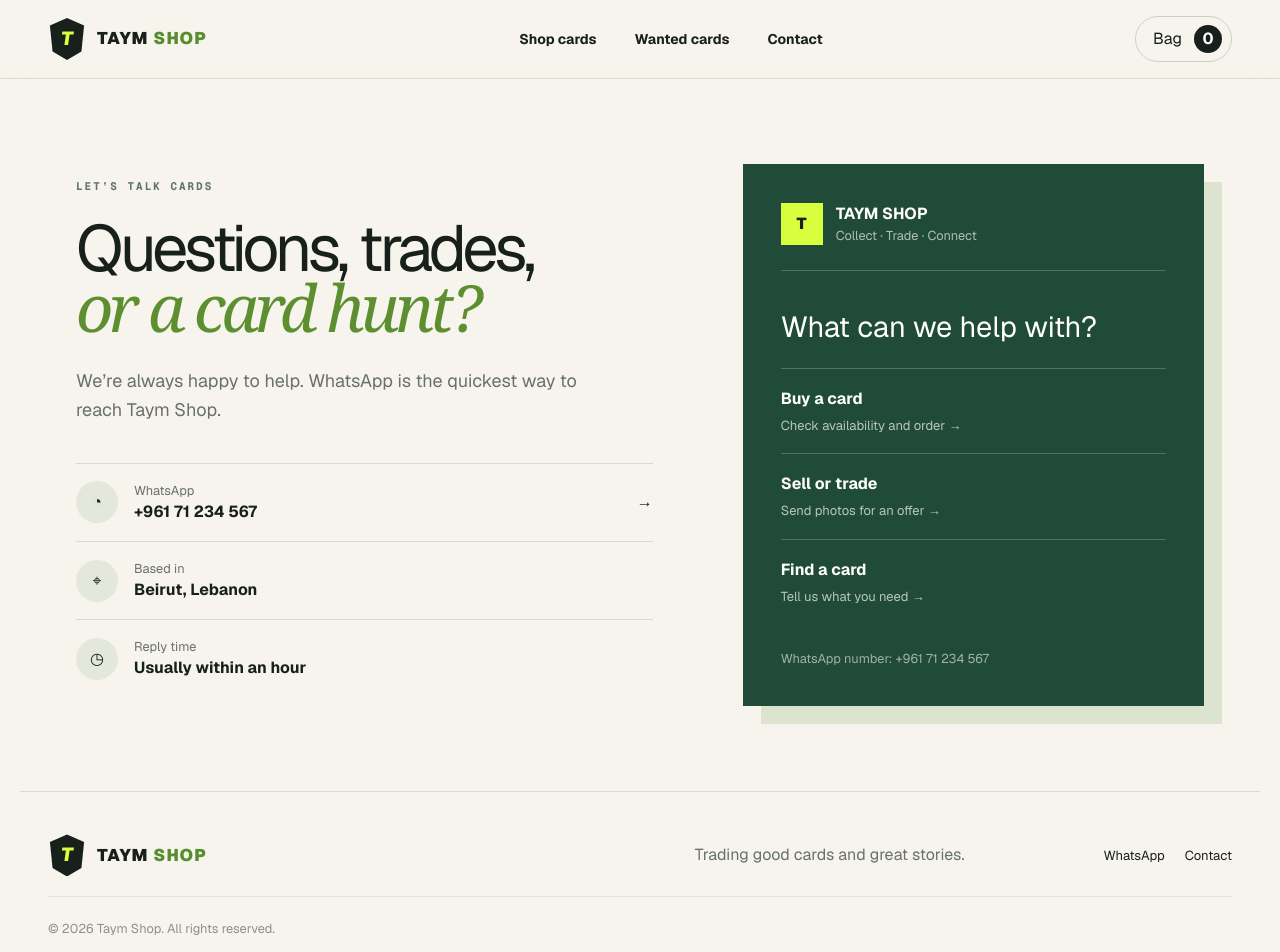
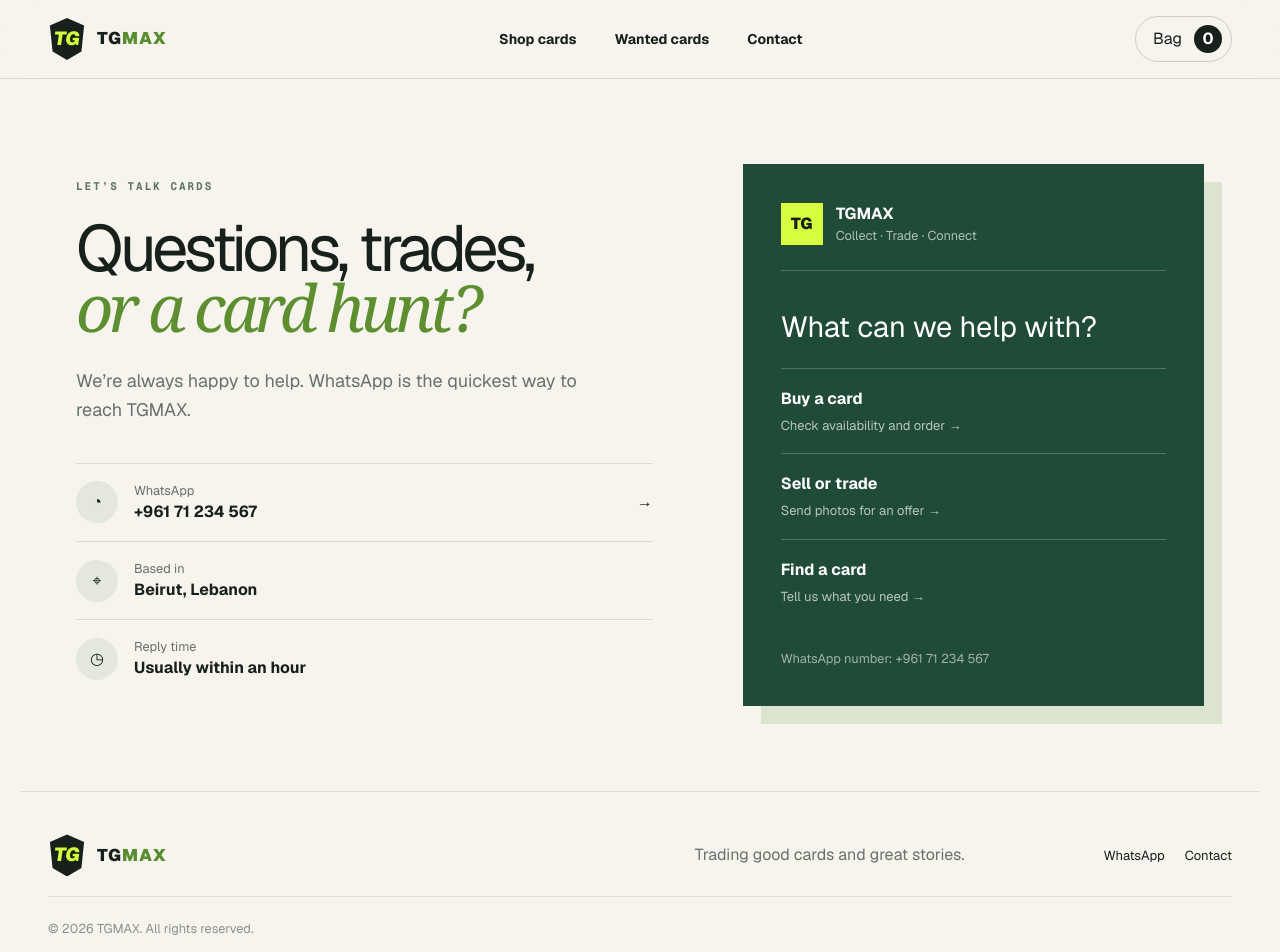
Before and after one commit to alghoulali-hub/tgmax.cards, a Next.js app: page /contact in a window 1280 px wide. Shown: the top 952 px of the page. Built offline with nearby package versions, Linux system fonts and the light colour scheme.

Commit message:
Rebrand trading card shop as TGMAX

```diff
--- a/app/contact/page.tsx
+++ b/app/contact/page.tsx
@@ -9,15 +9,15 @@ export default function ContactPage() {
       <div className="contact-copy">
         <span className="kicker">Let’s talk cards</span>
         <h1>Questions, trades,<br /><em>or a card hunt?</em></h1>
-        <p>We’re always happy to help. WhatsApp is the quickest way to reach Taym Shop.</p>
+        <p>We’re always happy to help. WhatsApp is the quickest way to reach TGMAX.</p>
         <div className="contact-list">
-          <a href={whatsapp("Hi Taym Shop! I have a question.")} target="_blank" rel="noreferrer"><span>◔</span><div><small>WhatsApp</small><b>+961 71 234 567</b></div><i>→</i></a>
+          <a href={whatsapp("Hi TGMAX! I have a question.")} target="_blank" rel="noreferrer"><span>◔</span><div><small>WhatsApp</small><b>+961 71 234 567</b></div><i>→</i></a>
           <div><span>⌖</span><div><small>Based in</small><b>Beirut, Lebanon</b></div></div>
           <div><span>◷</span><div><small>Reply time</small><b>Usually within an hour</b></div></div>
         </div>
       </div>
       <div className="contact-card">
-        <div className="contact-card-top"><span>T</span><div><b>TAYM SHOP</b><small>Collect · Trade · Connect</small></div></div>
+        <div className="contact-card-top"><span>TG</span><div><b>TGMAX</b><small>Collect · Trade · Connect</small></div></div>
         <h2>What can we help with?</h2>
         <div className="topic-list">
           <a href={whatsapp("Hi! I want to buy a card.")} target="_blank" rel="noreferrer"><b>Buy a card</b><span>Check availability and order →</span></a>
--- a/app/layout.tsx
+++ b/app/layout.tsx
@@ -6,17 +6,17 @@ const geist = Geist({ variable: "--font-geist", subsets: ["latin"] });
 const mono = Geist_Mono({ variable: "--font-mono", subsets: ["latin"] });
 
 export const metadata: Metadata = {
-  title: "Taym Shop — Collect. Trade. Connect.",
+  title: "TGMAX — Collect. Trade. Connect.",
   description: "Trading cards in Beirut: Pokémon, FIFA, Yu-Gi-Oh!, One Piece and more.",
   openGraph: {
-    title: "Taym Shop — Great cards. Better stories.",
-    description: "Collect, trade, and connect with Taym Shop in Beirut.",
-    images: [{ url: "/og.png", width: 1200, height: 630, alt: "Taym Shop trading cards" }],
+    title: "TGMAX — Great cards. Better stories.",
+    description: "Collect, trade, and connect with TGMAX in Beirut.",
+    images: [{ url: "/og.png", width: 1200, height: 630, alt: "TGMAX trading cards" }],
   },
   twitter: {
     card: "summary_large_image",
-    title: "Taym Shop — Great cards. Better stories.",
-    description: "Collect, trade, and connect with Taym Shop in Beirut.",
+    title: "TGMAX — Great cards. Better stories.",
+    description: "Collect, trade, and connect with TGMAX in Beirut.",
     images: ["/og.png"],
   },
 };
--- a/app/shop.tsx
+++ b/app/shop.tsx
@@ -16,9 +16,9 @@ const products = [
 
 export function Brand() {
   return (
-    <Link className="brand" href="/" aria-label="Taym Shop home">
-      <span className="brand-mark"><span>T</span></span>
-      <span className="brand-name">TAYM <b>SHOP</b></span>
+    <Link className="brand" href="/" aria-label="TGMAX home">
+      <span className="brand-mark"><span>TG</span></span>
+      <span className="brand-name">TG<b>MAX</b></span>
     </Link>
   );
 }
@@ -51,7 +51,7 @@ function CardArt({ item }: { item: (typeof products)[number] }) {
       <div className="orb"><span>{item.icon}</span></div>
       <div className="card-copy">
         <b>{item.series} collector card</b>
-        <small>Premium finish · Taym verified</small>
+        <small>Premium finish · TGMAX verified</small>
       </div>
       <div className="code">{item.code}</div>
     </div>
@@ -105,7 +105,7 @@ export function ShopHome() {
                 <div className="price-row"><strong>${item.price}.00</strong><span>Near mint</span></div>
                 <div className="card-actions">
                   <button onClick={() => setCart([...cart, item.id])}>Add to bag</button>
-                  <a href={whatsapp(`Hi Taym Shop! Is the ${item.title} card still available?`)} target="_blank" rel="noreferrer" aria-label={`Ask about ${item.title} on WhatsApp`}>↗</a>
+                  <a href={whatsapp(`Hi TGMAX! Is the ${item.title} card still available?`)} target="_blank" rel="noreferrer" aria-label={`Ask about ${item.title} on WhatsApp`}>↗</a>
                 </div>
               </div>
             </article>
@@ -115,7 +115,7 @@ export function ShopHome() {
 
       <section className="whatsapp-band">
         <div><span className="wa-icon">◔</span><div><b>Looking for a specific card?</b><p>Send us your list and we’ll help you find it.</p></div></div>
-        <a href={whatsapp("Hi Taym Shop! I’m looking for a specific trading card.")} target="_blank" rel="noreferrer">Chat on WhatsApp →</a>
+        <a href={whatsapp("Hi TGMAX! I’m looking for a specific trading card.")} target="_blank" rel="noreferrer">Chat on WhatsApp →</a>
       </section>
       <Footer />
 
@@ -126,7 +126,7 @@ export function ShopHome() {
           {cart.length === 0 ? <p className="empty">Your bag is waiting for a great card.</p> :
             <div className="bag-list">{cart.map((id, index) => { const p = products.find((x) => x.id === id)!; return <div key={`${id}-${index}`}><span>{p.title}<small>{p.series}</small></span><b>${p.price}</b><button onClick={() => setCart(cart.filter((_, i) => i !== index))}>×</button></div>; })}</div>}
           <div className="bag-total"><span>Total</span><b>${total}.00</b></div>
-          <a className="checkout" href={whatsapp(`Hi Taym Shop! I’d like to order: ${cart.map((id) => products.find((p) => p.id === id)?.title).join(", ")}. Total: $${total}.`)} target="_blank" rel="noreferrer">Order on WhatsApp</a>
+          <a className="checkout" href={whatsapp(`Hi TGMAX! I’d like to order: ${cart.map((id) => products.find((p) => p.id === id)?.title).join(", ")}. Total: $${total}.`)} target="_blank" rel="noreferrer">Order on WhatsApp</a>
         </aside>
       </div>}
     </main>
@@ -134,7 +134,7 @@ export function ShopHome() {
 }
 
 export function Footer() {
-  return <footer><Brand /><p>Trading good cards and great stories.</p><div><a href={whatsapp("Hi Taym Shop!")} target="_blank" rel="noreferrer">WhatsApp</a><Link href="/contact">Contact</Link></div><small>© 2026 Taym Shop. All rights reserved.</small></footer>;
+  return <footer><Brand /><p>Trading good cards and great stories.</p><div><a href={whatsapp("Hi TGMAX!")} target="_blank" rel="noreferrer">WhatsApp</a><Link href="/contact">Contact</Link></div><small>© 2026 TGMAX. All rights reserved.</small></footer>;
 }
 
 export { phone, whatsapp };
--- a/app/wanted/page.tsx
+++ b/app/wanted/page.tsx
@@ -17,7 +17,7 @@ export default function WantedPage() {
 
   function sendRequest(event: FormEvent<HTMLFormElement>) {
     event.preventDefault();
-    const message = `Hi Taym Shop! I’m looking for a ${category} card: ${cardName}.${details ? ` Details: ${details}` : ""}`;
+    const message = `Hi TGMAX! I’m looking for a ${category} card: ${cardName}.${details ? ` Details: ${details}` : ""}`;
     window.open(whatsapp(message), "_blank", "noopener,noreferrer");
   }
 
@@ -32,7 +32,7 @@ export default function WantedPage() {
       {needs.map(([series, title, details, status, tone]) => <article className={`wanted-card ${tone}`} key={title}>
         <span className="series">{series}</span><div className="wanted-symbol">◎</div>
         <h2>{title}</h2><p>{details}</p><span className="status">{status}</span>
-        <a href={whatsapp(`Hi Taym Shop! I have ${title}. I can send photos and details.`)} target="_blank" rel="noreferrer">I have this card →</a>
+        <a href={whatsapp(`Hi TGMAX! I have ${title}. I can send photos and details.`)} target="_blank" rel="noreferrer">I have this card →</a>
       </article>)}
     </section>
     <section className="card-request">
@@ -57,7 +57,7 @@ export default function WantedPage() {
         <small>This opens WhatsApp with your request ready to send.</small>
       </form>
     </section>
-    <section className="sell-cta"><div><span className="kicker">Not on the list?</span><h2>Show us what you have.</h2><p>Send photos of your cards on WhatsApp and we’ll get back to you with an offer.</p></div><a href={whatsapp("Hi Taym Shop! I have some cards I’d like to sell or trade.")} target="_blank" rel="noreferrer">Send your cards →</a></section>
+    <section className="sell-cta"><div><span className="kicker">Not on the list?</span><h2>Show us what you have.</h2><p>Send photos of your cards on WhatsApp and we’ll get back to you with an offer.</p></div><a href={whatsapp("Hi TGMAX! I have some cards I’d like to sell or trade.")} target="_blank" rel="noreferrer">Send your cards →</a></section>
     <Footer />
   </main>;
 }
```
Also changed, not shown: 1 other file (tests, documents, lock files or other folders).
